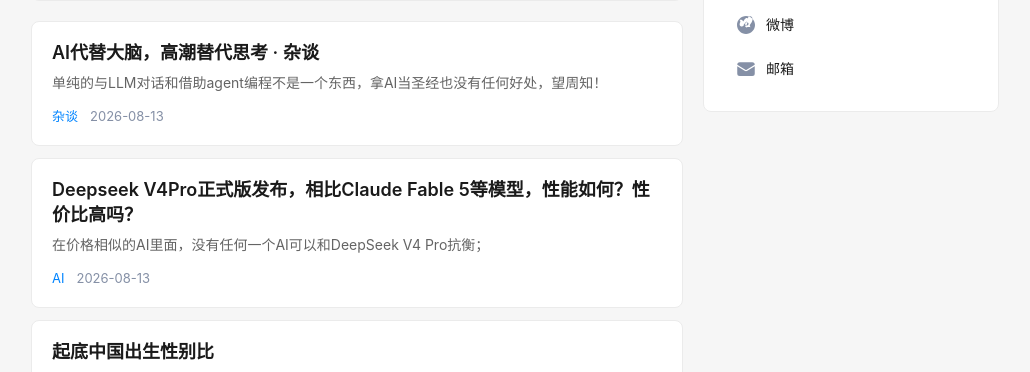
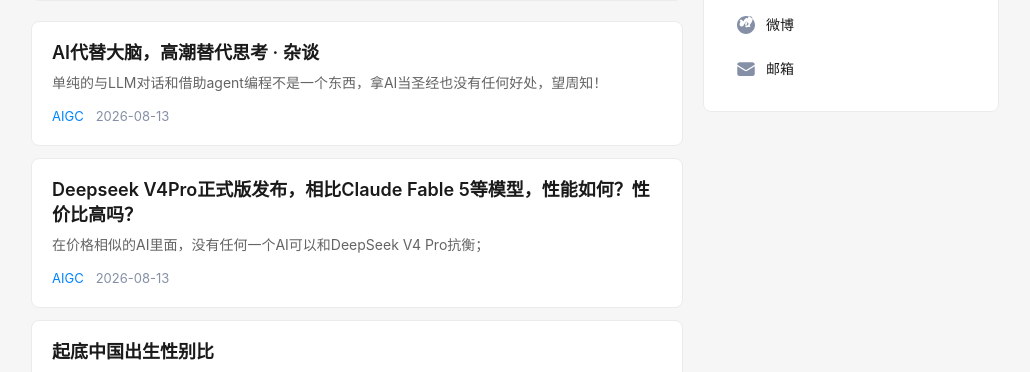
Before and after one commit to mxkfemkkk/mxkfemkkk.github.io, a Jekyll site: the page built from index.md, in a window 1280 px wide and 900 px high. Shown: the part 214-586 px from the top of the window, without its empty margins (125-1155 px from the left). Built offline with Jekyll 4.4.1, drawn with Linux system fonts in a browser that asks for light colours.

Commit message:
修改tag

```diff
--- a/_posts/2026-8-13-DeepSeekV4pro0813.md
+++ b/_posts/2026-8-13-DeepSeekV4pro0813.md
@@ -1,7 +1,7 @@
 ---
 title: "Deepseek V4Pro正式版发布，相比Claude Fable 5等模型，性能如何？性价比高吗？"
 d: "在价格相似的AI里面，没有任何一个AI可以和DeepSeek V4 Pro抗衡；"
-tag: [AI]
+tag: [AIGC]
 ---
 
 **在价格相似的AI里面，没有任何一个AI可以和DeepSeek V4 Pro抗衡；**
--- a/_posts/2026-8-13-LLMorAgent.md
+++ b/_posts/2026-8-13-LLMorAgent.md
@@ -1,7 +1,7 @@
 ---
 title: "AI代替大脑，高潮替代思考 · 杂谈"
 d: "单纯的与LLM对话和借助agent编程不是一个东西，拿AI当圣经也没有任何好处，望周知！"
-tag: [杂谈]
+tag: [AIGC]
 ---
 
 关于长期使用大语言模型（LLM）是否会导致人体损伤，现有的研究确实揭示了一些令人担忧的趋势和风险，尤其是在特定情境下。文章开头，先区分概念：
```
